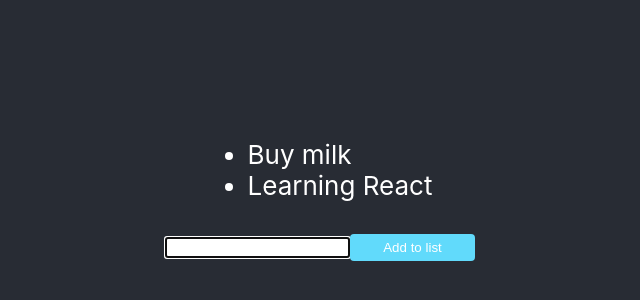
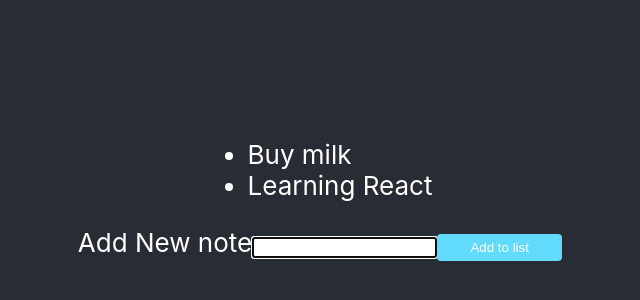
Before and after one commit to AliTaee/Minimal-Todo-list, a React (Create React App) app: page / in a window 1280 px wide. Shown: the part 210-510 px from the top of the page, without its empty margins (320-960 px from the left). Built offline with nearby package versions, Linux system fonts and the light colour scheme; the HTML template or start-up script is replaced by a standard one.

Commit message:
Add label for new note title input

```diff
--- a/src/App.js
+++ b/src/App.js
@@ -27,7 +27,9 @@ function App() {
           ))}
         </ul>
         <div className="add-note-container">
+          <label htmlFor="addNoteItem">Add New note</label>
           <input
+            id="addNoteItem"
             autoFocus
             type="text"
             value={toAddList}
```
